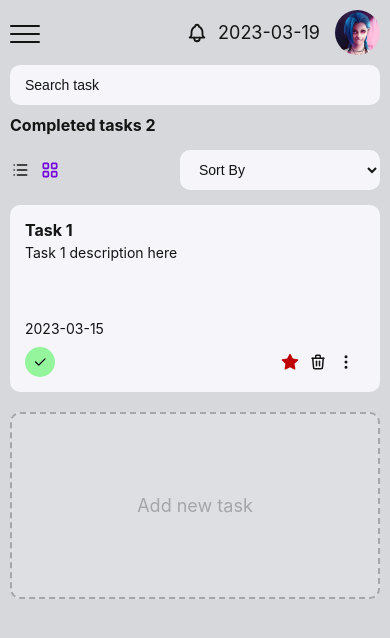
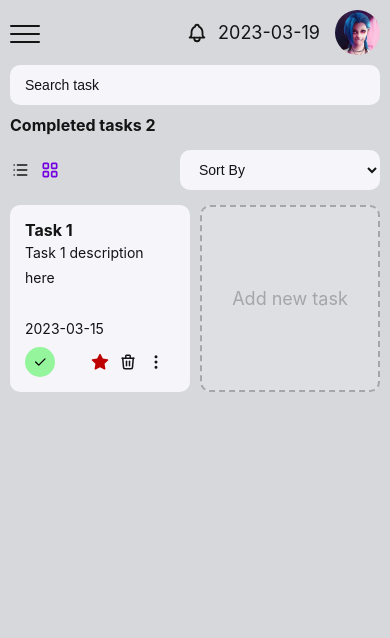
Before and after one commit to Aonik10/todo-app, a React (Create React App) app: page /completed in a window 390 px wide. Shown: the top 638 px of the page. Built offline with nearby package versions, Linux system fonts and the light colour scheme.

Commit message:
form adjustment

```diff
--- a/src/App.css
+++ b/src/App.css
@@ -102,11 +102,14 @@ a > div {
 
 .add-new-task-btn {
 	height: 50px;
-	margin: 25px 20px;
 	border-radius: 10px;
 	background-color: var(--items-color-1);
 	color: var(--font-color-btn);
 	transition: background-color 500ms
+}
+
+.filter-btn {
+	margin: 25px 20px;
 }
 
 .add-new-task-btn:hover {
@@ -585,7 +588,7 @@ a > div {
 		margin-top: 0;
 		position: relative;
 		cursor: pointer;
-		z-index: 1;
+		z-index: 0;
 	}
 
 	.task-resume {
@@ -641,7 +644,7 @@ a > div {
 		font-size: 16px;
 	}
 
-	.task-card-description-grid, .task-card-date {
+	.task-card-description-grid, .task-card-description-list, .task-card-date {
 		font-size: 14px;
 	}
 
@@ -656,16 +659,16 @@ a > div {
 	}
 
 	.task-card {
-		min-width: 180px;
+		min-width: 130px;
 	}
 
 	.all-task-cards-grid {
-		grid-template-columns: repeat(auto-fit, minmax(200px, 1fr));
-		column-gap: 20px;
+		grid-template-columns: repeat(auto-fit, minmax(140px, 1fr));
+		column-gap: 10px;
 	}
 
 	.task-description-date {
-		min-width: 170px;
+		min-width: 130px;
 	}
 
 	.btn-status {
@@ -694,4 +697,43 @@ a > div {
 		height: 91px;
 	}
 
+	.modal-section {
+		max-width: 300px;
+	}
+
+	.modal-topper > h1, .modal-topper > button {
+		font-size: 16px;
+	}
+
+	.flex-column-label {
+		font-size: 14px;
+	}
+
+	.tasks-form {
+		margin: 20px
+	}
+
+	.tasks-form > label > .form-text-input {
+		min-width: auto;
+		padding: 10px;
+		margin: 10px 0;
+	}
+
+	.tasks-form > label > input {
+		height: 20px;
+	}
+
+	.form-text-input::-webkit-input-placeholder {
+		font-size: 14px;
+	}
+
+	.tasks-form > label > textarea {
+		height: 80px;
+		max-height: 120px;
+	}
+
+	.form-btn {
+		width: 260px;
+	}
+
 }
--- a/src/components/taskFilter.js
+++ b/src/components/taskFilter.js
@@ -28,7 +28,7 @@ function TaskFilter() {
             <header>TO-DO LIST</header>
             <button
                 onClick={() => dispatch(openForm())}
-                className="add-new-task-btn"
+                className="add-new-task-btn filter-btn"
             >
                 Add new task
             </button>
```
